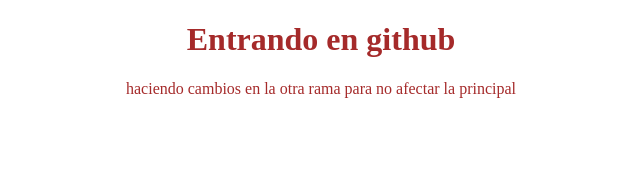
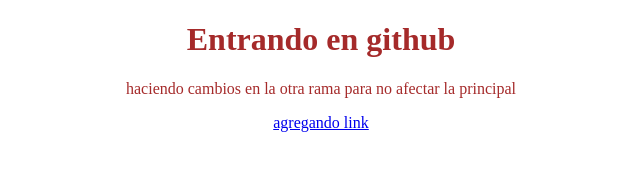
Before and after one commit to NicolasDev10/MiPrimerRepo, a plain HTML site: page index.html in a window 1280 px wide. Shown: the whole page, without its empty margins (319-959 px from the left). Drawn offline with Linux system fonts and the light colour scheme.

Commit message:
agregando link

```diff
--- a/index.html
+++ b/index.html
@@ -9,5 +9,6 @@
 <body>
     <h1>Entrando en github</h1>
     <p>haciendo cambios en la otra rama para no afectar la principal</p>
+    <a href="#">agregando link</a>
 </body>
 </html>
```
